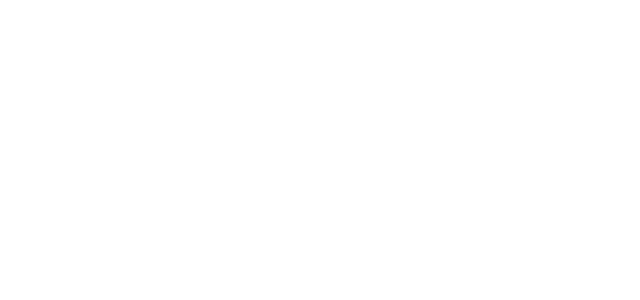
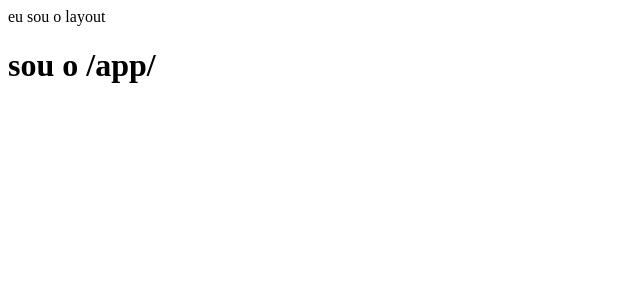
Before and after one commit to 129-ornellas/anotacoes, a Nuxt app in the folder frontend/: page /app in a window 1280 px wide. Shown: the top 300 px of the page, without its empty margins (0-640 px from the left). Built offline with nearby package versions, Linux system fonts and the light colour scheme.

Commit message:
layout e página

```diff
--- a/frontend/app.vue
+++ b/frontend/app.vue
@@ -1,4 +1,5 @@
 <template>
-  <div>
-  </div>
+    <NuxtLayout>
+      <NuxtPage />
+    </NuxtLayout>
 </template>
--- /dev/null
+++ b/frontend/layouts/default.vue
@@ -0,0 +1,8 @@
+<template>
+    <div>
+        eu sou o layout
+    </div>
+    <div>
+        <slot />
+    </div>
+</template>
--- /dev/null
+++ b/frontend/pages/app/index.vue
@@ -0,0 +1,3 @@
+<template>
+    <h1>sou o /app/</h1>
+</template>
```
